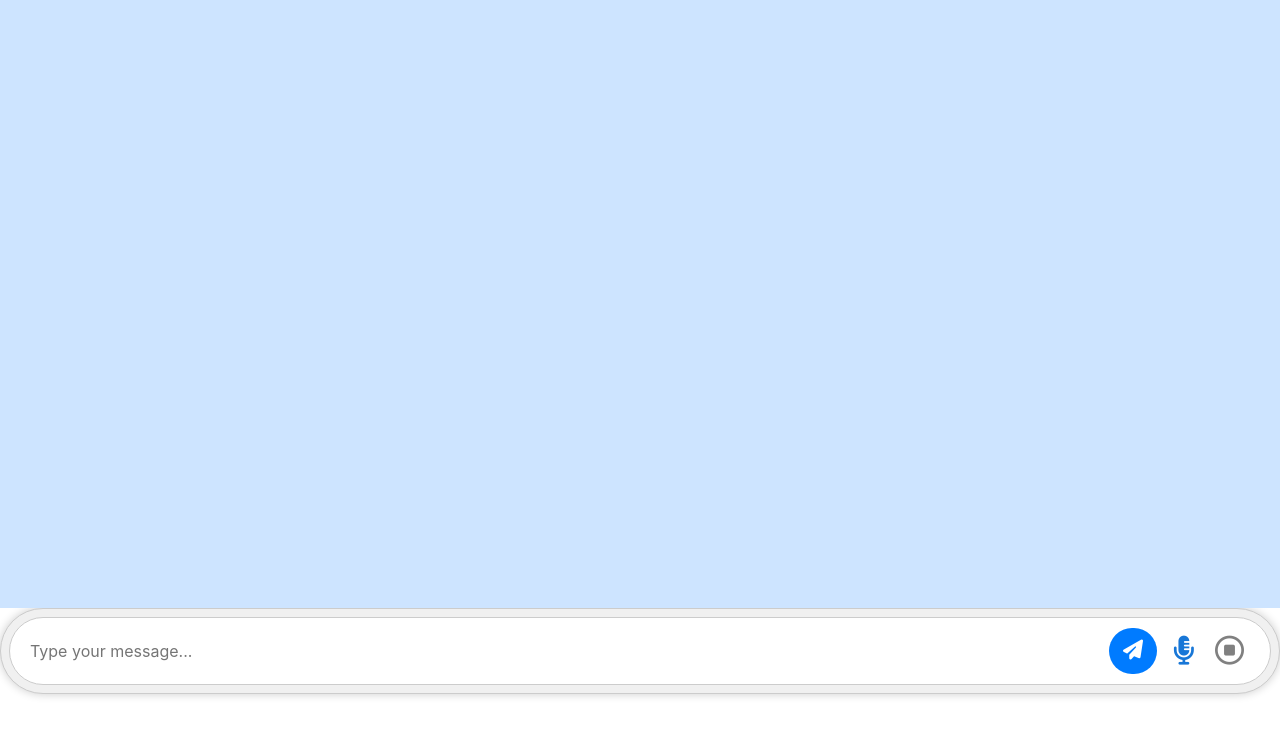
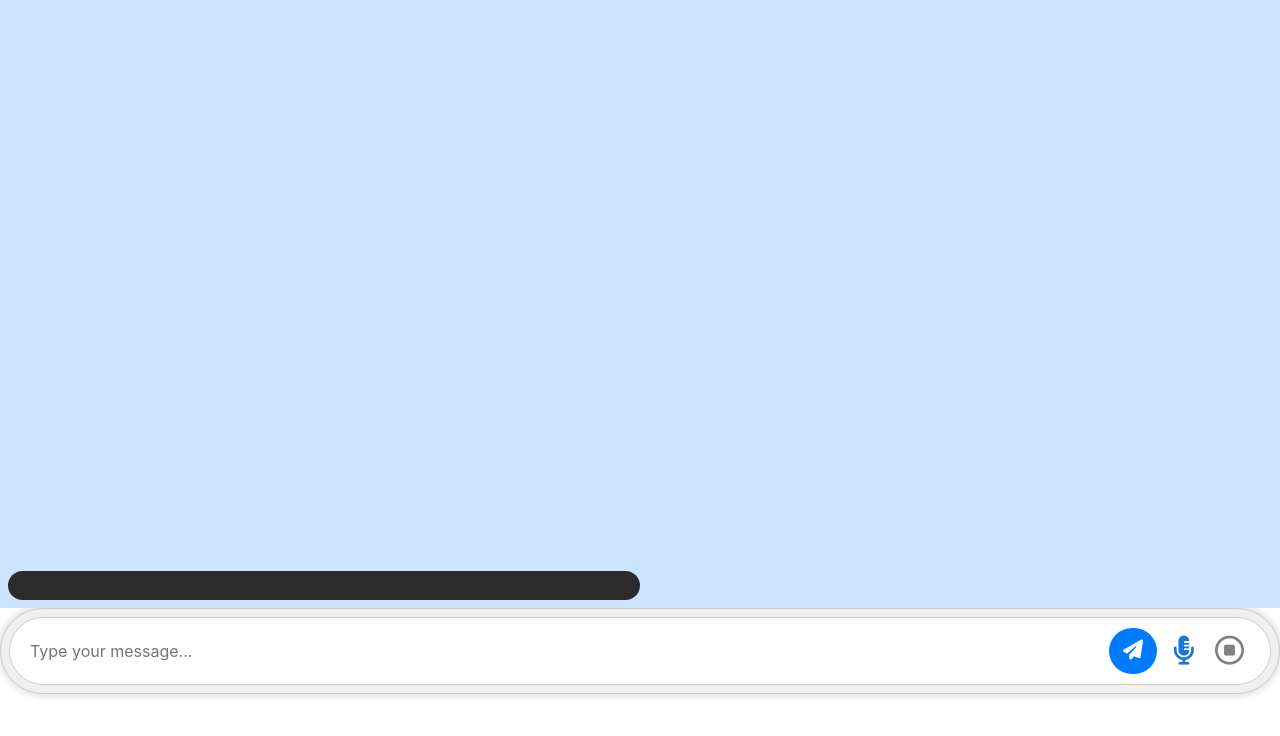
Before and after one commit to sheetalvarsh/Assistant-Caller, a Flask app: page / in a window 1280 px wide. Shown: the top 736 px of the page. Run offline with Flask 3, Linux system fonts and the light colour scheme; some libraries are stand-ins or nearby versions.

Commit message:
Updated html for speech-to-text messages

```diff
--- a/project/static/css/style.css
+++ b/project/static/css/style.css
@@ -38,6 +38,15 @@ body {
           align-self: flex-start;
           background-color: #f1f1f1;
         }
+      }
+
+      .speech-output-container {
+        background: #2b2b2b;
+        width: 50%;
+        border-radius: 50px;
+        color: white;
+        padding: 13px 20px 0px 20px;
+        text-align: justify;
       }
     }
   }
--- a/project/templates/index.html
+++ b/project/templates/index.html
@@ -19,11 +19,13 @@
           {% endfor %}
         </ul>
       </div>
+
+      <div class="speech-output-container">
+        <p id="output-text" name="output-text" readonly></textarea>
+      </div>
     </div>
 
-    <div class="output-container">
-      <p id="output-text" name="output-text" readonly></textarea>
-    </div>
+
   </div>
 
   <div class="input-container">
```
Also changed, not shown: project/static/script.js (+0 -21 lines).
